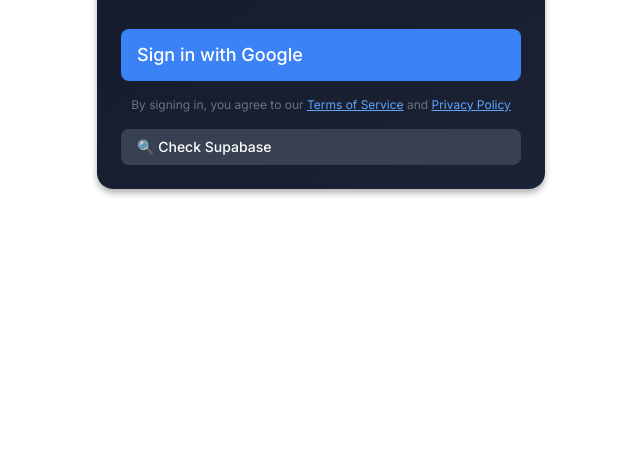
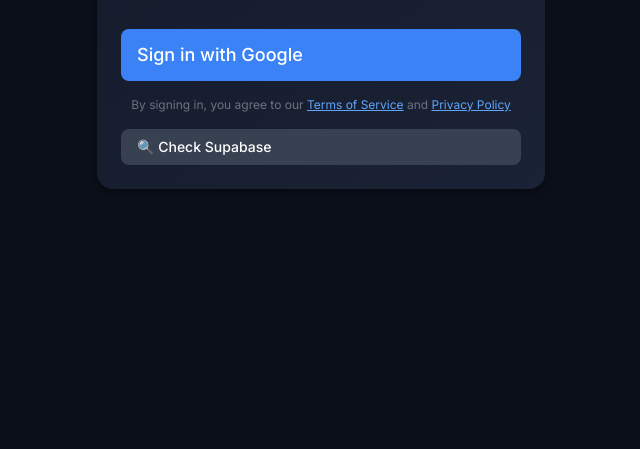
Before and after one commit to jeffthebever2/HOMEHUB, a plain HTML site: page public/index.html in a window 1280 px wide. Shown: the part 351-800 px from the top of the page, without its empty margins (319-959 px from the left). Drawn offline with nearby package versions, Linux system fonts and the light colour scheme; no server answers.

Commit message:
Add files via upload

```diff
--- a/public/index.html
+++ b/public/index.html
@@ -45,7 +45,7 @@
     @keyframes slideUp { from { opacity: 0; transform: translateY(20px); } to { opacity: 1; transform: translateY(0); } }
     @keyframes shimmer { 0% { background-position: -200% 0; } 100% { background-position: 200% 0; } }
     @keyframes kenBurns { 0% { transform: scale(1); } 50% { transform: scale(1.1) translate(-5%, -5%); } 100% { transform: scale(1); } }
-    body { background: var(--bg); color: #f9fafb; font-family: 'Inter', system-ui, sans-serif; margin: 0; }
+    body { background: var(--bg-base); color: #f9fafb; font-family: 'Inter', system-ui, sans-serif; margin: 0; line-height: 1.5; }
     .card { background: linear-gradient(145deg, var(--bg-surface-1), var(--bg-card)); border-radius: 1rem; padding: 1.5rem; margin-bottom: 1.5rem; box-shadow: 0 4px 6px rgba(0,0,0,.3); }
     .btn { padding: .5rem 1rem; border-radius: .5rem; font-weight: 500; cursor: pointer; transition: all .2s; border: none; display: inline-flex; align-items: center; gap: .4rem; }
     .btn-primary { background: #3b82f6; color: #fff; } .btn-primary:hover { background: #2563eb; }
```
